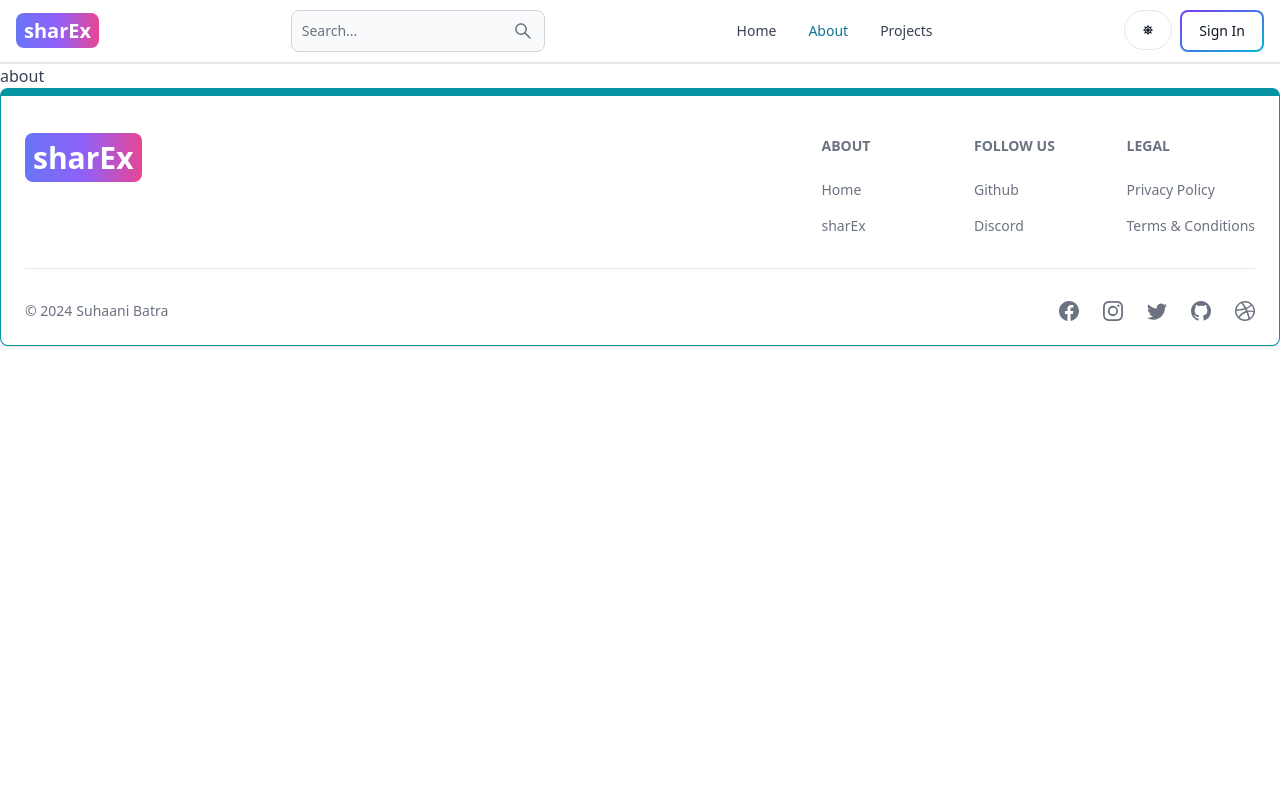
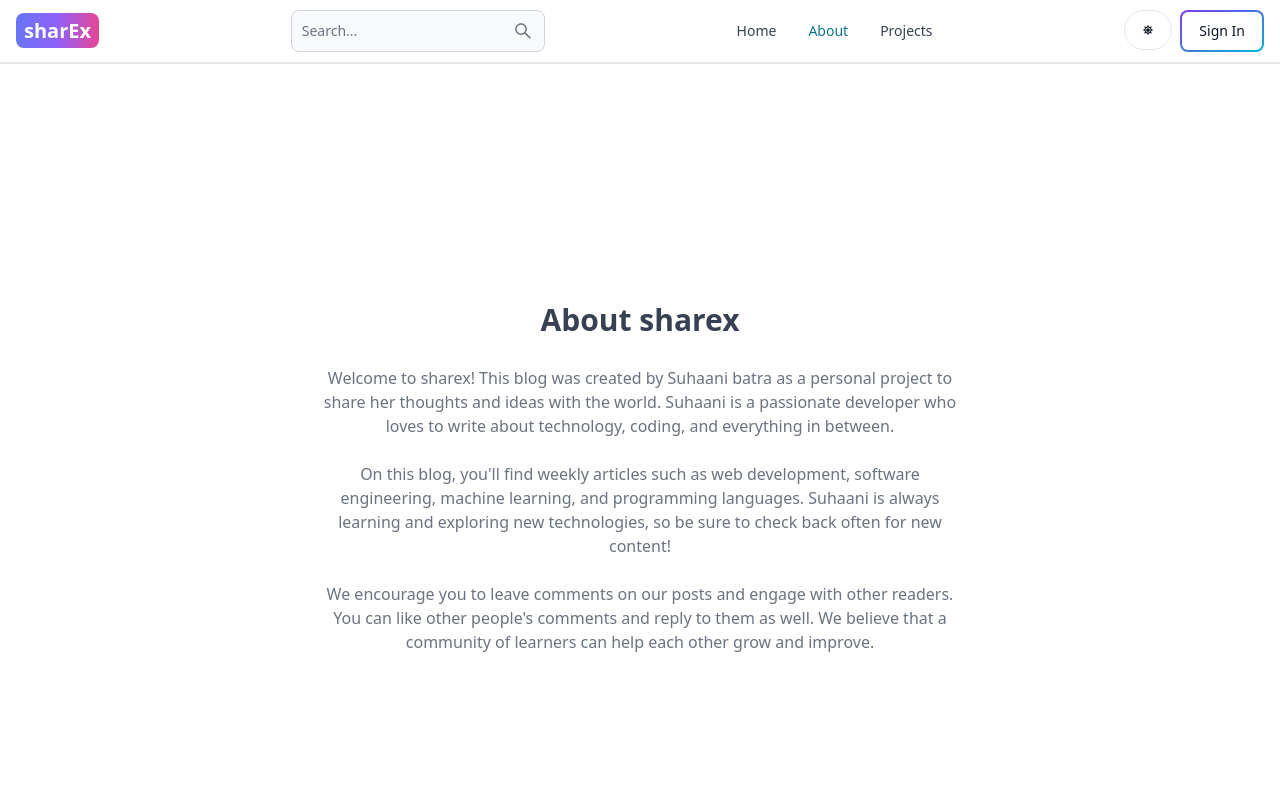
Before and after one commit to suhaanibatra/sharex, a React (Vite) app in the folder client/: page /about in a window 1280 px wide. Shown: the top 800 px of the page. Built offline with nearby package versions, Linux system fonts and the light colour scheme; no server answers.

Commit message:
complete about and projects pages

```diff
--- a/client/src/pages/About.jsx
+++ b/client/src/pages/About.jsx
@@ -2,8 +2,36 @@
 
 export default function About() {
   return (
-    <div>
-      about
+    <div className='min-h-screen flex items-center justify-center'>
+      <div className='max-w-2xl mx-auto p-3 text-center'>
+        <div>
+          <h1 className='text-3xl font font-semibold text-center my-7'>
+            About sharex
+          </h1>
+          <div className='text-md text-gray-500 flex flex-col gap-6'>
+            <p>
+              Welcome to sharex! This blog was created by Suhaani batra
+              as a personal project to share her thoughts and ideas with the
+              world. Suhaani is a passionate developer who loves to write about
+              technology, coding, and everything in between.
+            </p>
+
+            <p>
+              On this blog, you'll find weekly articles
+              such as web development, software engineering, machine learning, and programming
+              languages. Suhaani is always learning and exploring new
+              technologies, so be sure to check back often for new content!
+            </p>
+
+            <p>
+              We encourage you to leave comments on our posts and engage with
+              other readers. You can like other people's comments and reply to
+              them as well. We believe that a community of learners can help
+              each other grow and improve.
+            </p>
+          </div>
+        </div>
+      </div>
     </div>
-  )
+  );
 }
--- a/client/src/pages/Projects.jsx
+++ b/client/src/pages/Projects.jsx
@@ -1,9 +1,12 @@
 import React from 'react'
+import CallToAction from '../components/CallToAction';
 
 export default function Projects() {
   return (
-    <div>
-      projects
+    <div className='min-h-screen max-w-2xl mx-auto flex justify-center items-center flex-col gap-6 p-3'>
+      <h1 className='text-3xl font-semibold'>Pojects</h1>
+      <p className='text-md text-gray-500'>Build fun and engaging projects while learning HTML, CSS, and JavaScript!</p>
+      <CallToAction />
     </div>
   )
 }
```
